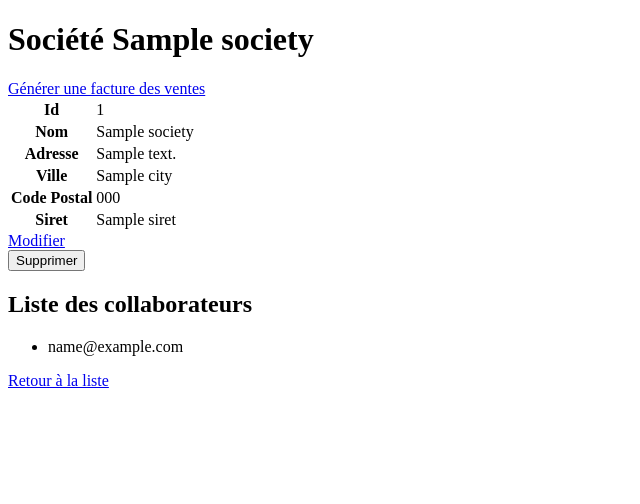
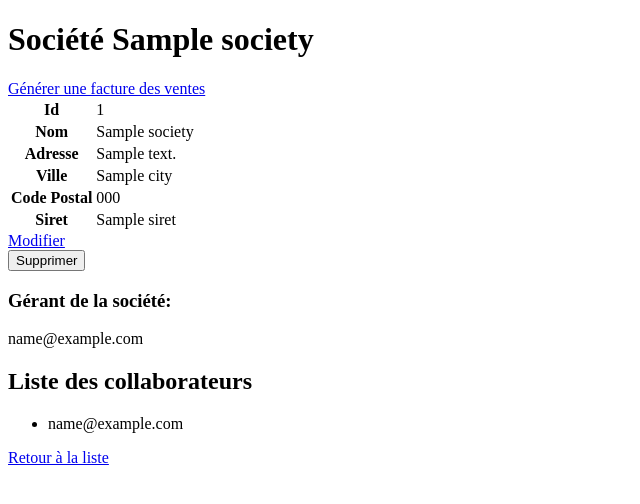
Before and after one commit to AxelRaboit/layanprojectv2, a Symfony app: template templates/society/show.html.twig in a window 1280 px wide. Shown: the top 504 px of the page, without its empty margins (0-640 px from the left). Run offline with Twig, Linux system fonts and the light colour scheme; the template is opened without the code that fills it: most values are stand-ins (such as "Sample title", 1, 10 or a date in 2020); some libraries are stand-ins or nearby versions.

Commit message:
display society manager in society show

```diff
--- a/templates/society/show.html.twig
+++ b/templates/society/show.html.twig
@@ -42,10 +42,13 @@
 
     {{ include('society/_delete_form.html.twig') }}
 
+
+    <h3>Gérant de la société: </h3>
+    <p>{{ society.manager.email }}</p>
+
     <div class="collaborator-list">
         <h2>Liste des collaborateurs</h2>
 
-        {# //TODO <p>Gérant de la société:</p> #}
         <ul>
         {% for collaborator in collaborators %}
             <li>{{ collaborator.email }}</li>
```
